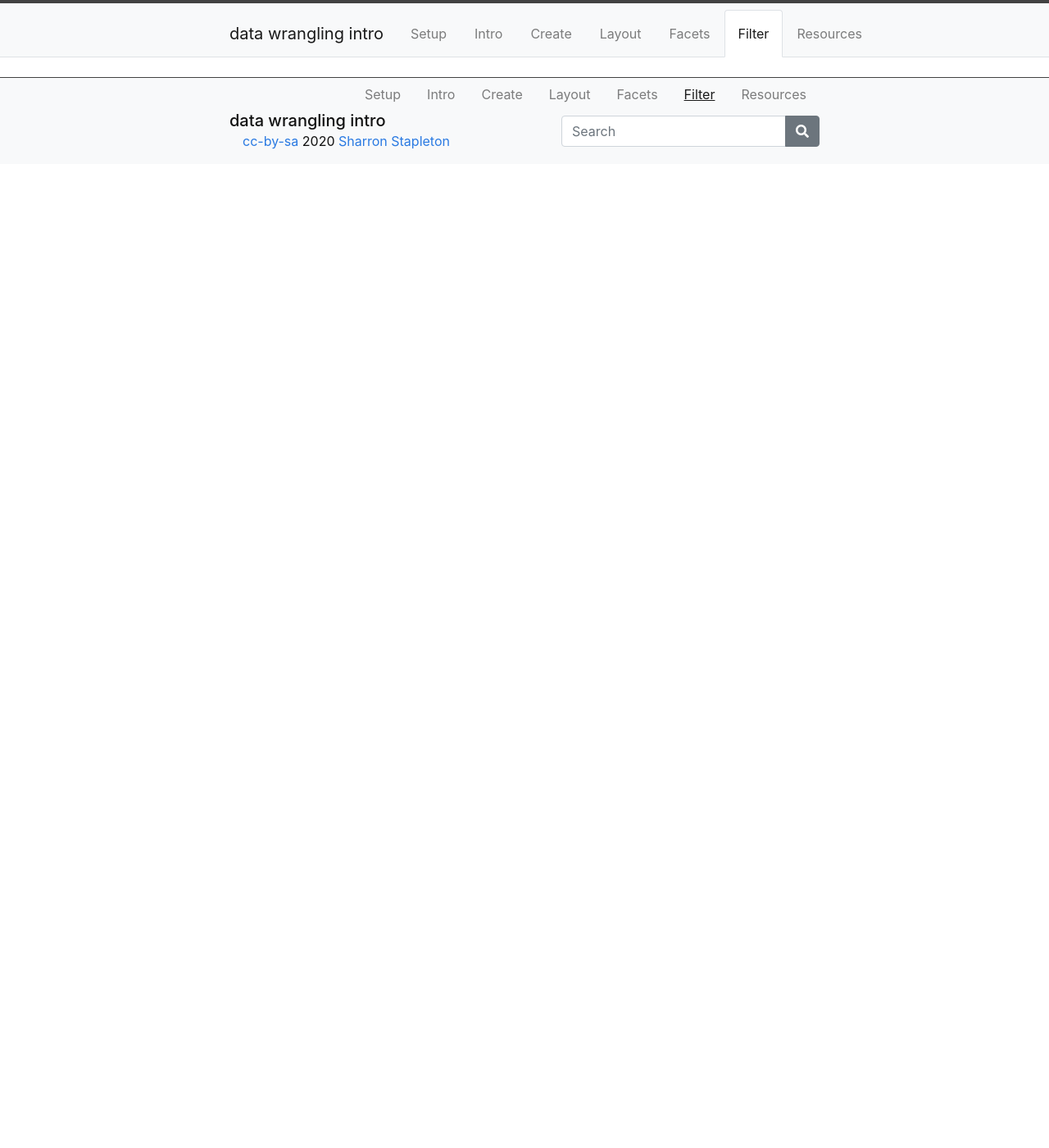
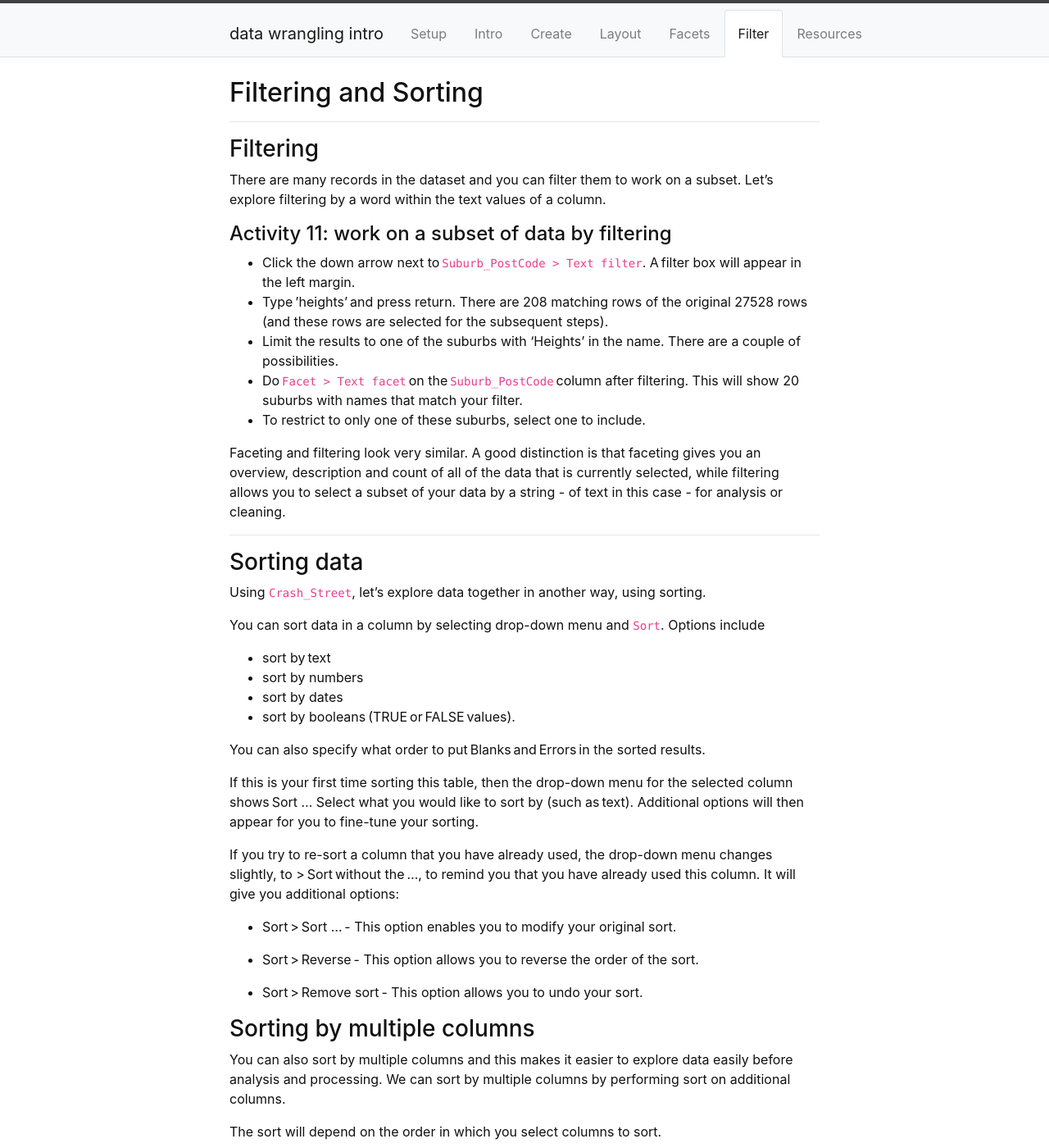
Before and after one commit to GULibrarySandbox/intro-data-wrangle, a Jekyll site: the page built from content/5-lesson.md, in a window 1280 px wide and 1400 px high. Shown: the whole window at 82% size. Built offline with Jekyll 4.4.1, drawn with Linux system fonts in a browser that asks for light colours; some of the changed text lies outside the part shown.

Commit message:
Update 5-lesson.md

```diff
--- a/content/5-lesson.md
+++ b/content/5-lesson.md
@@ -2,3 +2,116 @@
 title: Filter
 nav: true
 ---
+
+## Filtering and Sorting
+
+------
+
+### Filtering
+
+There are many records in the dataset and you can filter them to work on a subset. Let's explore filtering by a word within the text values of a column.
+
+#### Activity 11: work on a subset of data by filtering
+
+- Click the down arrow next to `Suburb_PostCode > Text filter`. A filter box will appear in the left margin.
+- Type 'heights' and press return. There are 208 matching rows of the original 27528 rows (and these rows are selected for the subsequent steps).
+- Limit the results to one of the suburbs with 'Heights' in the name. There are a couple of possibilities.
+- Do `Facet > Text facet` on the `Suburb_PostCode` column after filtering. This will show 20 suburbs with names that match your filter.
+- To restrict to only one of these suburbs, select one to include.
+
+Faceting and filtering look very similar. A good distinction is that faceting gives you an overview, description and count of all of the data that is currently selected, while filtering allows you to select a subset of your data by a string - of text in this case - for analysis or cleaning.
+
+------
+
+### Sorting data
+
+Using `Crash_Street`, let's explore data together in another way, using sorting.
+
+You can sort data in a column by selecting drop-down menu and `Sort`.  Options include
+
+- sort by text
+- sort by numbers
+- sort by dates
+- sort by booleans (TRUE or FALSE values).
+
+You can also specify what order to put Blanks and Errors in the sorted results.
+
+If this is your first time sorting this table, then the drop-down menu for the selected column shows Sort ... Select what you would like to sort by (such as text). Additional options will then appear for you to fine-tune your sorting.
+
+If you try to re-sort a column that you have already used, the drop-down menu changes slightly, to > Sort without the ..., to remind you that you have already used this column. It will give you additional options:
+
+- Sort > Sort ... - This option enables you to modify your original sort.
+
+- Sort > Reverse - This option allows you to reverse the order of the sort.
+
+- Sort > Remove sort - This option allows you to undo your sort.
+
+### Sorting by multiple columns
+
+You can also sort by multiple columns and this makes it easier to explore data easily before analysis and processing.   We can sort by multiple columns by performing sort on additional columns.
+
+The sort will depend on the order in which you select columns to sort.
+
+To restart the sorting process with a specific column, check the sort by this column alone box in the Sort pop-up menu.
+
+If you go back to one of the already sorted columns and select Sort > Remove sort, that column is removed from your multiple sort. If it is the only column sorted, then data reverts to its original order.
+
+#### Activity 12: sorting by multiple columns
+
+Sort `Crash_Street` again, select Sort... > text and a-z
+
+Add an additional sort by `Crash_Street_Intersection`, select Sort... > text and a-z
+
+Examine the first page of results for multiple accidents at the same location
+
+Remove sort.
+
+Sorts in OpenRefine are temporary. If you remove the Sort, the data will go back to its original unordered state.
+
+The Sort drop-down menu at the top of the screen also lets you amend the existing sort (e.g. reverse the sort order), remove existing sorts, and/or make sorts permanent.
+
+#### Activity 13
+
+Sort the data by `Crash_Longitude` by number. What are the results?
+
+> ---------
+> Solution
+
+> In the Crash_Longitude column, select Sort... > numbers and select smallest first and reposition Errors & Blanks to the top of the column.
+
+> The first value is missing, from record 243929.
+
+> ----------
+
+### Find the missing value
+
+We want to map this data later, so it is important to have complete latitude and longitude information.  We may be able to identify the missing value by other variable attributes.  When you know your data or look at the variable in context with other similar observations you can identify what type of data problem might be occurring and possible solutions.  In this case, we could search other variables such as Crash_Street , Crash_Street_Intersection and Suburb_PostCode to identify similar locations.
+
+#### Exercise:  now that we know about sorting, filtering and faceting work with your neighbour to
+
+Find the missing Crash_Longitude value for record 243929. There are a few possibilities.
+
+*Hint:* my first step is to:
+
+Write down the values in the columns Crash_Street , Crash_Street_Intersection and Suburb_PostCode, for record 243929
+
+>------
+
+> Solution
+
+> Values are: Mary St; Miles St; Mount Isa City, (4825);
+
+
+Remove the sort.
+
+Filter `Crash_Street` by Mary.
+
+Filter `Crash_Street_Intersection` by Miles St.
+
+Examine results for similarities.
+
+Copy and paste `Crash_Longitude` value to the record missing the value.
+
+### Key Points
+
+OpenRefine provides a way to sort and filter data without affecting or changing the raw data.
```
